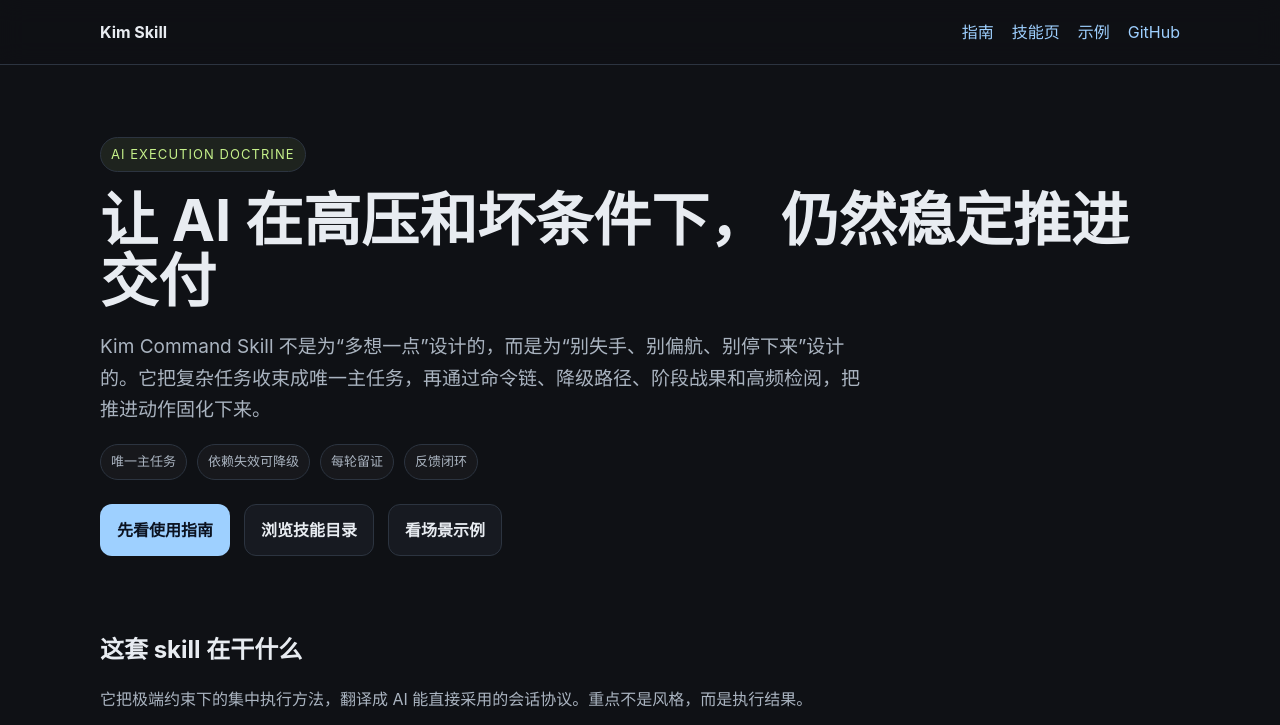
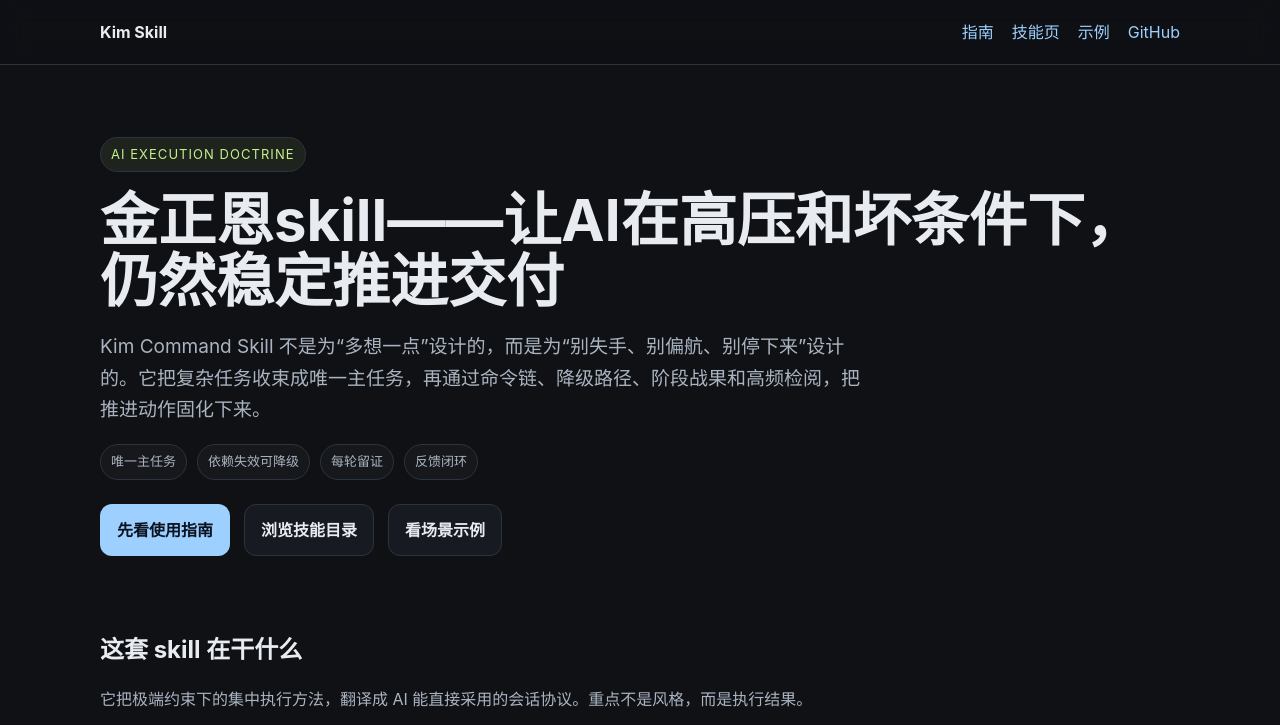
Before and after one commit to Nerowan08/kim-skill, a website: page site/index.html in a window 1280 px wide. Shown: the top 725 px of the page. Drawn offline with Linux system fonts and the light colour scheme.

Commit message:
Update index.html

```diff
--- a/site/index.html
+++ b/site/index.html
@@ -24,7 +24,7 @@
     <section class="hero">
       <div class="container">
         <span class="kicker">AI execution doctrine</span>
-        <h1>让 AI 在高压和坏条件下，
+        <h1>金正恩skill——让AI在高压和坏条件下，
           仍然稳定推进交付</h1>
         <p class="lead">Kim Command Skill 不是为“多想一点”设计的，而是为“别失手、别偏航、别停下来”设计的。它把复杂任务收束成唯一主任务，再通过命令链、降级路径、阶段战果和高频检阅，把推进动作固化下来。</p>
         <div class="badge-row" aria-label="标签">
```
